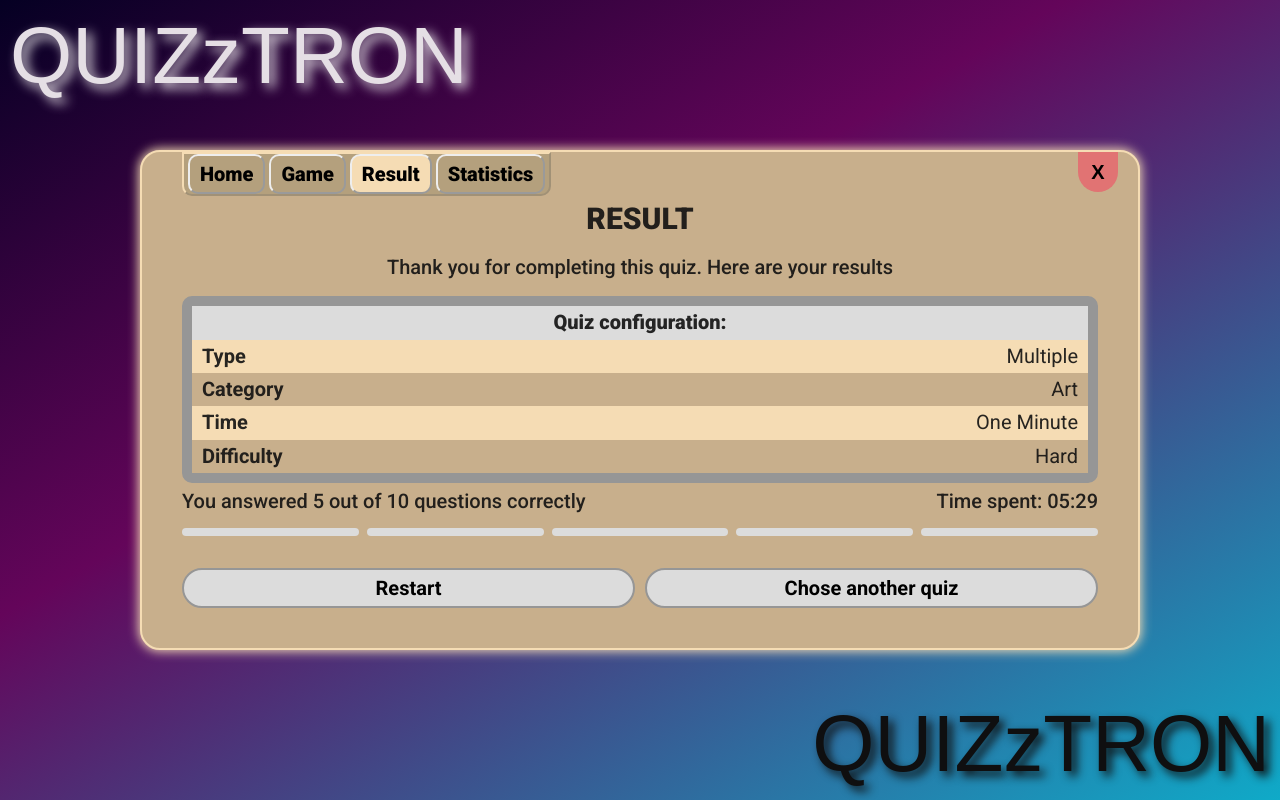
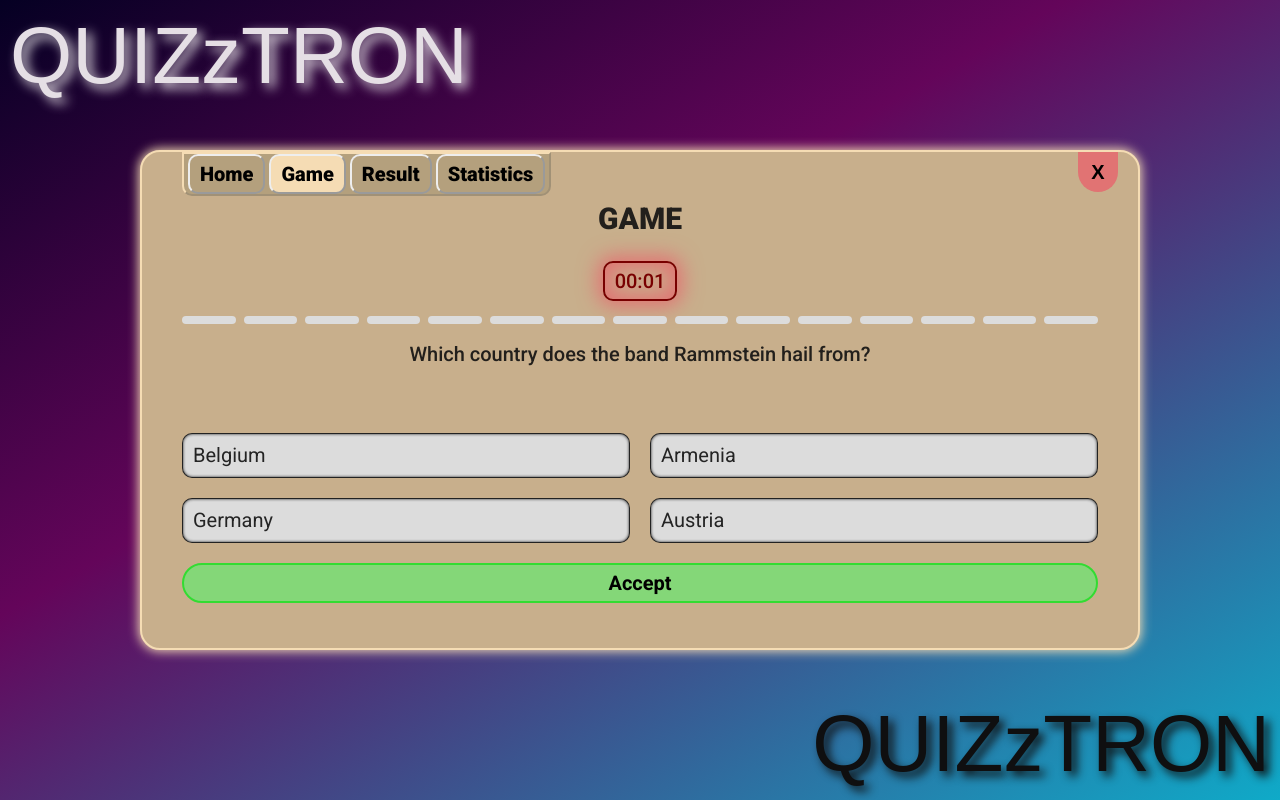
Before and after one commit to RKeyIT/React_01.24, a React (Vite) app: page /game in a window 1280 px wide. Before the commit this address led to /result. Built offline with nearby package versions, Linux system fonts and the light colour scheme; a web font is replaced by a local one.

Commit message:
feat: timout callback minimal logic added

```diff
--- a/src/pages/Game/Game.tsx
+++ b/src/pages/Game/Game.tsx
@@ -44,7 +44,6 @@ export const Game: FC = () => {
 
   const onChange = (e: ChangeEvent<HTMLInputElement>) => {
     playerAnswer = e.target.value
-    console.log(playerAnswer === correct_answer)
   }
 
   const onSubmit = (e: FormEvent<HTMLFormElement>) => {
@@ -54,7 +53,11 @@ export const Game: FC = () => {
   }
 
   const timeoutCallback = () => {
-    navigate(URLS.RESULT)
+    if (currentIndex === questionCollection.length - 1) {
+      navigate(URLS.RESULT)
+    } else {
+      gameDispatch(GameAC.index(currentIndex + 1))
+    }
   }
 
   async function getRandomData() {
```
